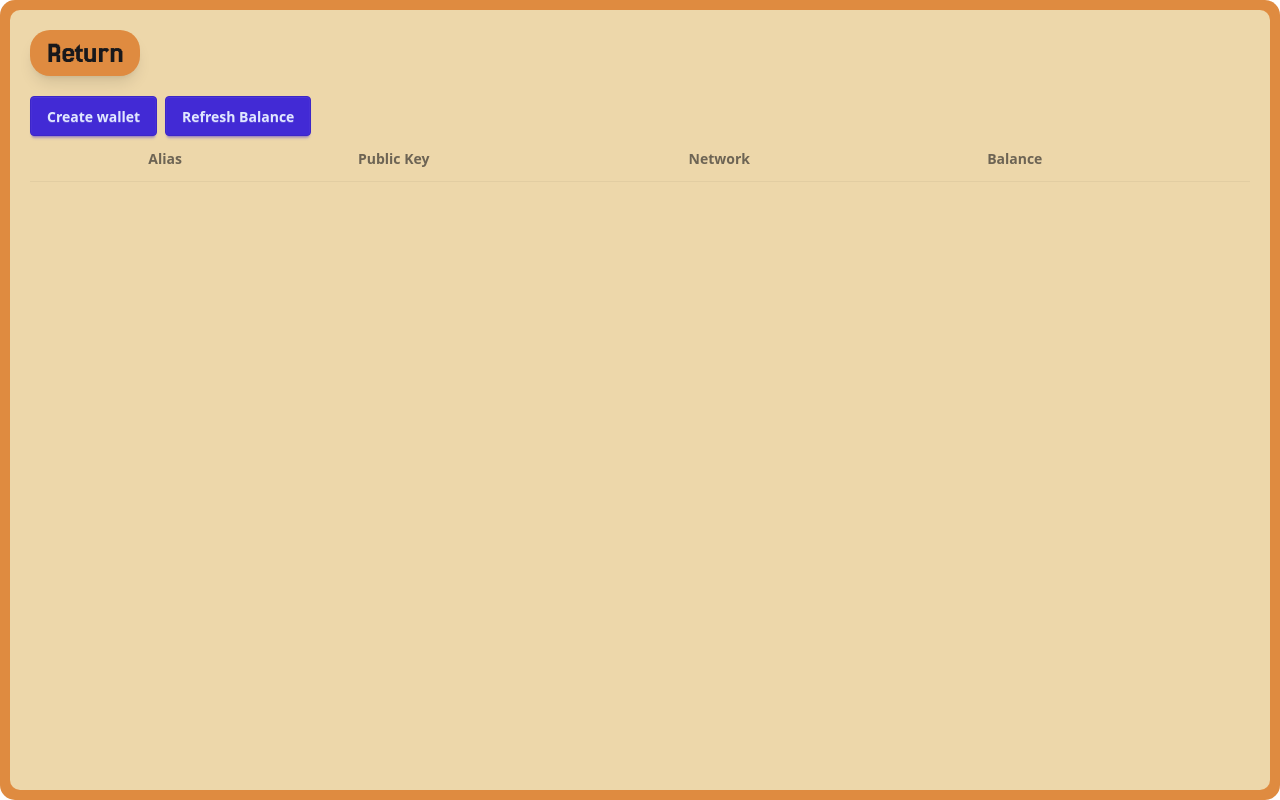
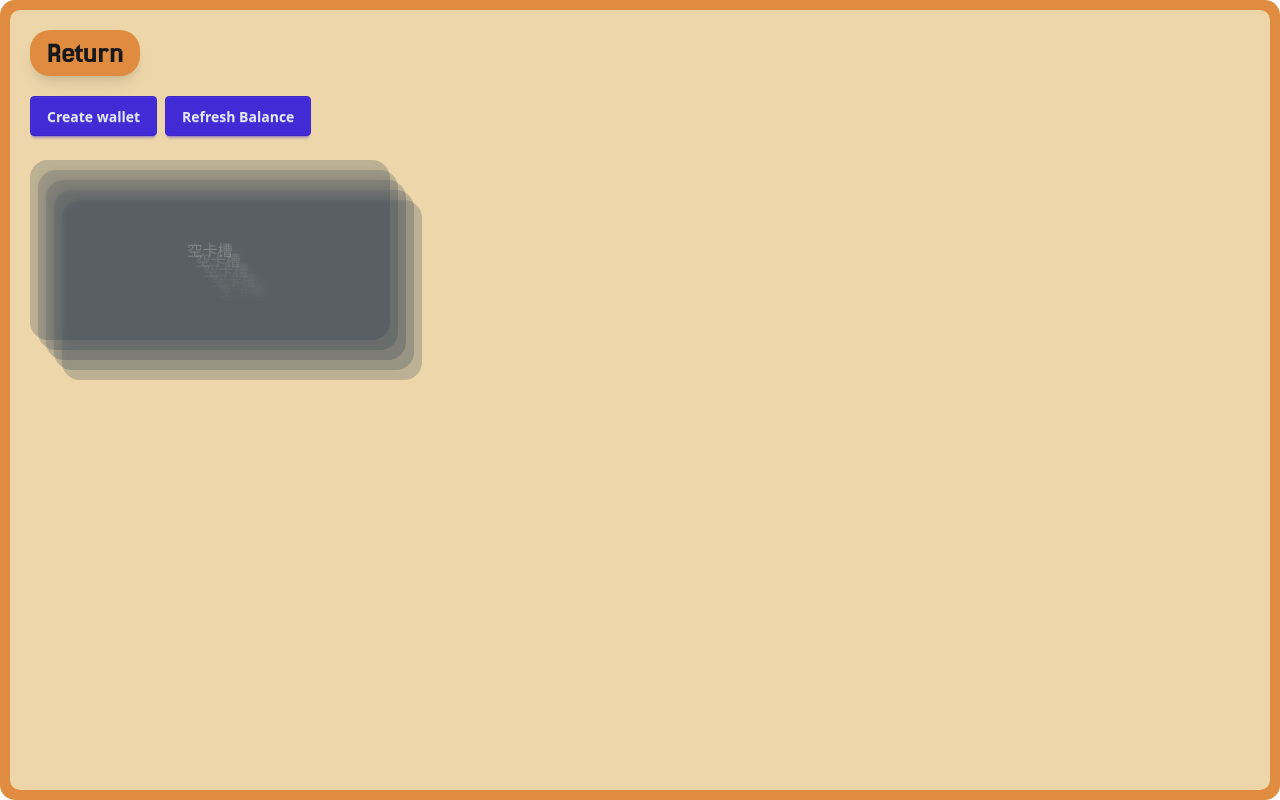
Before and after one commit to tcyeee/PixWallet, a Vue app: page /#/wallet in a window 1280 px wide. Built offline with nearby package versions, Linux system fonts and the light colour scheme.

Commit message:
change wallet theme

```diff
--- a/src/pages/wallet/List.vue
+++ b/src/pages/wallet/List.vue
@@ -1,5 +1,5 @@
 <template>
-  <div v-bind="$attrs" class="flex gap-2">
+  <div v-bind="$attrs" class="flex gap-2 mb-6">
     <button type="submit" class="btn btn-primary" @click="createWallet()">
       <span v-if="loadingCreateWallet" class="loading loading-spinner"></span>
       Create wallet</button>
@@ -8,28 +8,40 @@
       Refresh Balance
     </button>
   </div>
-  <table class="table m-w-[300px]">
-    <thead>
-      <tr>
-        <th></th>
-        <th>Alias</th>
-        <th>Public Key</th>
-        <th>Network</th>
-        <th>Balance</th>
-      </tr>
-    </thead>
-    <tbody>
-      <tr v-for="(item,index) in userStore.wallets" :key="item.public_key" @click="NAV.GoTo('wallet-item', item)">
-        <th>{{ index+1 }}</th>
-        <td>{{ item.alias || 'None' }}</td>
-        <td>{{ item.public_key }}</td>
-        <td>{{ item.network }}</td>
-        <td>
-          <div class="font-bold text-green-800">{{ lamportsToSol(item.balance) + ' Sol' }}</div>
-        </td>
-      </tr>
-    </tbody>
-  </table>
+
+  <!-- 拟物风格的银行卡列表（最多 5 张） -->
+  <div class="wallet-cards-wrapper">
+    <div
+      v-for="i in 5"
+      :key="i"
+      class="wallet-card"
+      :class="{
+        'wallet-card--empty': !userStore.wallets[i - 1],
+        'cursor-pointer': userStore.wallets[i - 1]
+      }"
+      :style="getCardStyle(i)"
+      @click="userStore.wallets[i - 1] && NAV.GoTo('wallet-item', userStore.wallets[i - 1])"
+    >
+      <template v-if="userStore.wallets[i - 1]">
+        <div class="wallet-card__header">
+          <span class="wallet-card__alias">
+            {{ userStore.wallets[i - 1].alias || '未命名钱包' }}
+          </span>
+        </div>
+        <div class="wallet-card__balance">
+          {{ lamportsToSol(userStore.wallets[i - 1].balance) }} SOL
+        </div>
+        <div class="wallet-card__number">
+          {{ formatCardNumber(userStore.wallets[i - 1].public_key) }}
+        </div>
+      </template>
+      <template v-else>
+        <div class="wallet-card__placeholder">
+          空卡槽
+        </div>
+      </template>
+    </div>
+  </div>
 </template>
 
 <script setup lang="ts">
@@ -60,4 +72,104 @@ function refreshBalance() {
 listen<null>(MsgType.BALANCE_REFRESH_END, () => {
   userStore.loading.refresh = false;
 });
+
+// 拟物卡片样式：根据索引做位移与层级，形成叠放效果
+function getCardStyle(i: number) {
+  const index = i - 1;
+  return {
+    transform: `translateY(${index * 10}px) translateX(${index * 8}px)`,
+    zIndex: String(10 - index),
+  };
+}
+
+// 卡号展示：取公钥前后几位，模拟银行卡号
+function formatCardNumber(pubkey: string) {
+  if (!pubkey) return "";
+  const head = pubkey.slice(0, 4);
+  const tail = pubkey.slice(-4);
+  return `${head} •••• •••• ${tail}`;
+}
 </script>
+
+<style scoped>
+.wallet-cards-wrapper {
+  position: relative;
+  width: 360px;
+  max-width: 100%;
+  height: 220px;
+  margin-top: 8px;
+}
+
+.wallet-card {
+  position: absolute;
+  top: 0;
+  left: 0;
+  width: 100%;
+  height: 180px;
+  border-radius: 18px;
+  padding: 18px 20px;
+  background: linear-gradient(135deg, #1b2735, #283e51);
+  box-shadow:
+    0 14px 30px rgba(0, 0, 0, 0.35),
+    inset 0 1px 0 rgba(255, 255, 255, 0.15);
+  color: #f5f7fa;
+  transition:
+    transform 0.2s ease,
+    box-shadow 0.2s ease,
+    opacity 0.2s ease;
+  display: flex;
+  flex-direction: column;
+  justify-content: space-between;
+  backdrop-filter: blur(3px);
+}
+
+.wallet-card:hover {
+  box-shadow:
+    0 20px 40px rgba(0, 0, 0, 0.45),
+    inset 0 1px 0 rgba(255, 255, 255, 0.18);
+}
+
+.wallet-card--empty {
+  background: linear-gradient(135deg, #2c3e50, #2c3e50);
+  opacity: 0.25;
+  box-shadow: none;
+}
+
+.wallet-card__header {
+  display: flex;
+  justify-content: space-between;
+  align-items: center;
+  font-size: 0.9rem;
+  opacity: 0.9;
+}
+
+.wallet-card__alias {
+  font-weight: 600;
+}
+
+.wallet-card__balance {
+  margin-top: 16px;
+  font-size: 1.4rem;
+  font-weight: 700;
+  letter-spacing: 0.05em;
+}
+
+.wallet-card__number {
+  font-family: "SF Mono", ui-monospace, Menlo, Monaco, Consolas, "Liberation Mono",
+    "Courier New", monospace;
+  font-size: 0.95rem;
+  letter-spacing: 0.15em;
+  margin-top: 10px;
+  opacity: 0.9;
+}
+
+.wallet-card__placeholder {
+  width: 100%;
+  height: 100%;
+  display: flex;
+  align-items: center;
+  justify-content: center;
+  font-size: 0.95rem;
+  color: rgba(255, 255, 255, 0.7);
+}
+</style>
```
